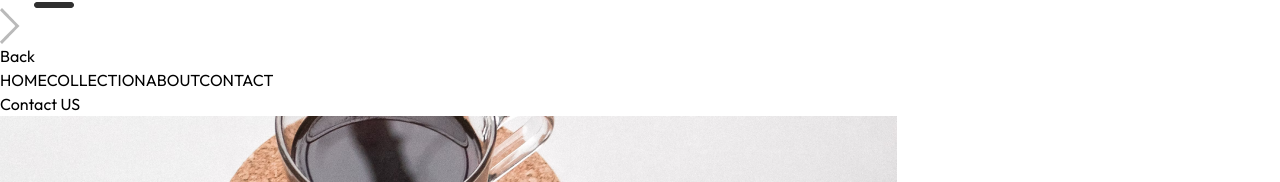
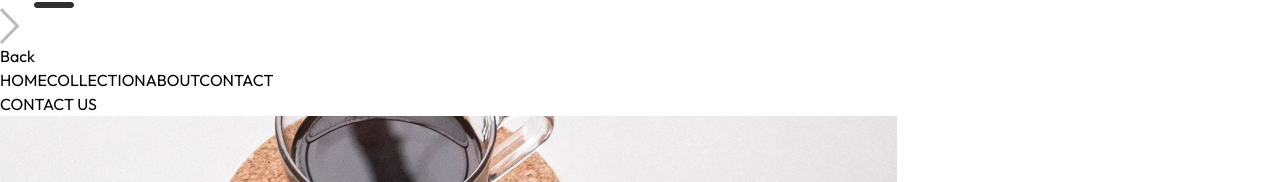
Before and after one commit to birgulkurtcu/ecommerce-frontend, a React (Vite) app: page /contact in a window 1280 px wide. Shown: the part 430-612 px from the top of the page. Built offline with nearby package versions, Linux system fonts and the light colour scheme.

Commit message:
contact fix

```diff
--- a/src/pages/Contact.jsx
+++ b/src/pages/Contact.jsx
@@ -6,7 +6,7 @@ const Contact = () => {
     return (
         <div>
             <div className={"text-center text-2xl pt-10 border-t"}>
-                <Title primaryText={'Contact'} secondaryText={'US'} />
+                <Title primaryText={'CONTACT'} secondaryText={'US'} />
             </div>
             <div className={"my-10 flex flex-col justify-center md:flex-row gap-10 mb-28"}>
                 <img className={"w-full md:max-w-[480px]"} src={assets.contact_img} alt=""/>
```
